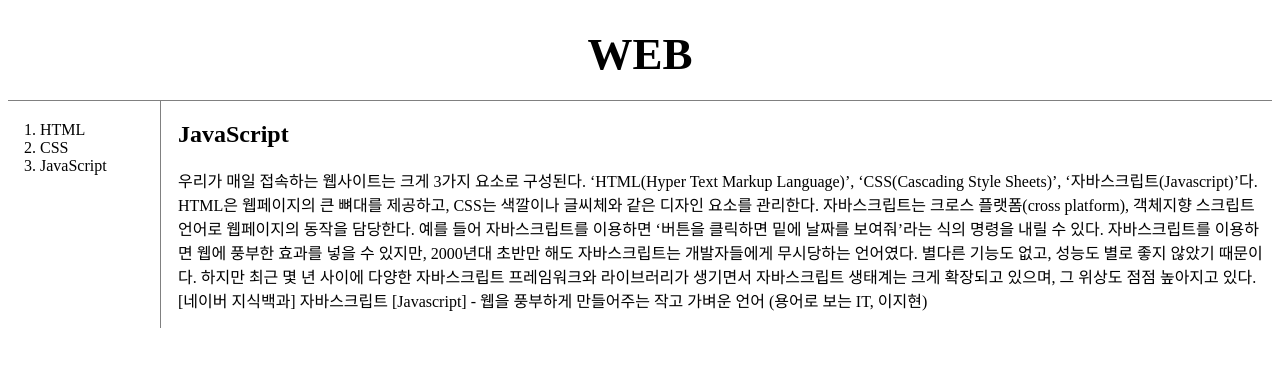
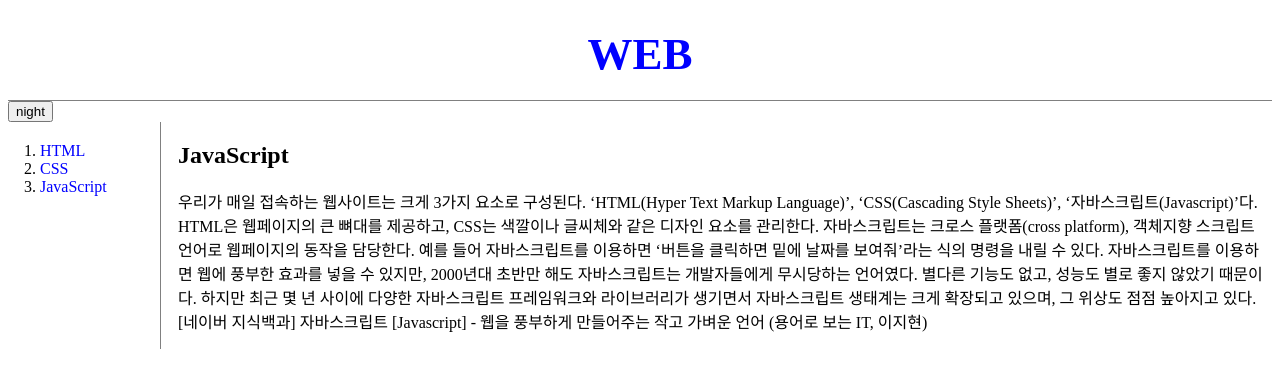
Before and after one commit to CUMPTUERJAEHo/jaehoweb1, a plain HTML site: page 3.html in a window 1280 px wide. Drawn offline with Linux system fonts and the light colour scheme.

Commit message:
Add files via upload
night and day

```diff
--- a/3.html
+++ b/3.html
@@ -6,7 +6,7 @@
 
   <style>
   a {
-    color : black;
+    color : blue;
     text-decoration: none;
   }
     h1{
@@ -38,6 +38,21 @@
 </head>
 <body>
   <h1><a href="index.html">WEB</a></h1>
+  <input id="night_day" type="button" value="night" onclick="
+  if(document.querySelector('#night_day').value ==='night'){
+    document.querySelector('body').style.backgroundColor = 'black'
+    ;
+    document.querySelector('body').style.color = 'white'
+    ;
+    document.querySelector('#night_day').value = 'day' ;
+  }
+  else{
+    document.querySelector('body').style.backgroundColor = 'white';
+    document.querySelector('body').style.color = 'black'
+    ;
+    document.querySelector('#night_day').value = 'night' ;
+  }
+  ">
   <div id="javascript">
   <ol>
     <li><a href="1.html">HTML</a></li>
@@ -54,5 +69,6 @@
   </p>
 </div>
 </div>
+
 </body>
 </html>
```
Also changed, not shown: 2.html (+2 -0 lines).
